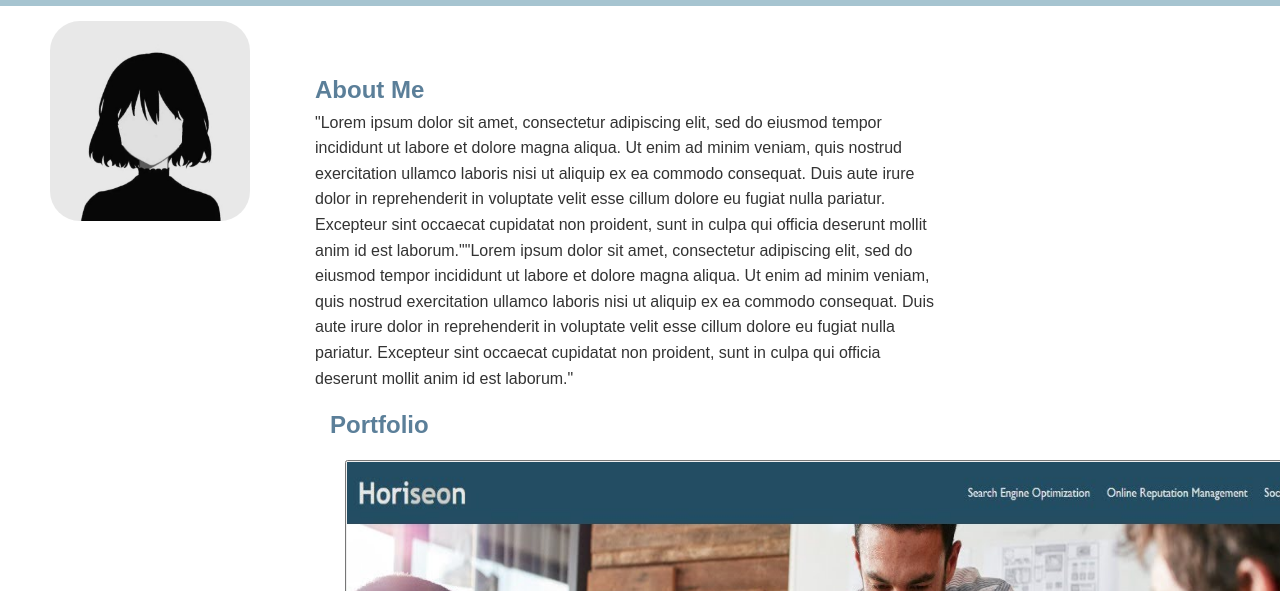
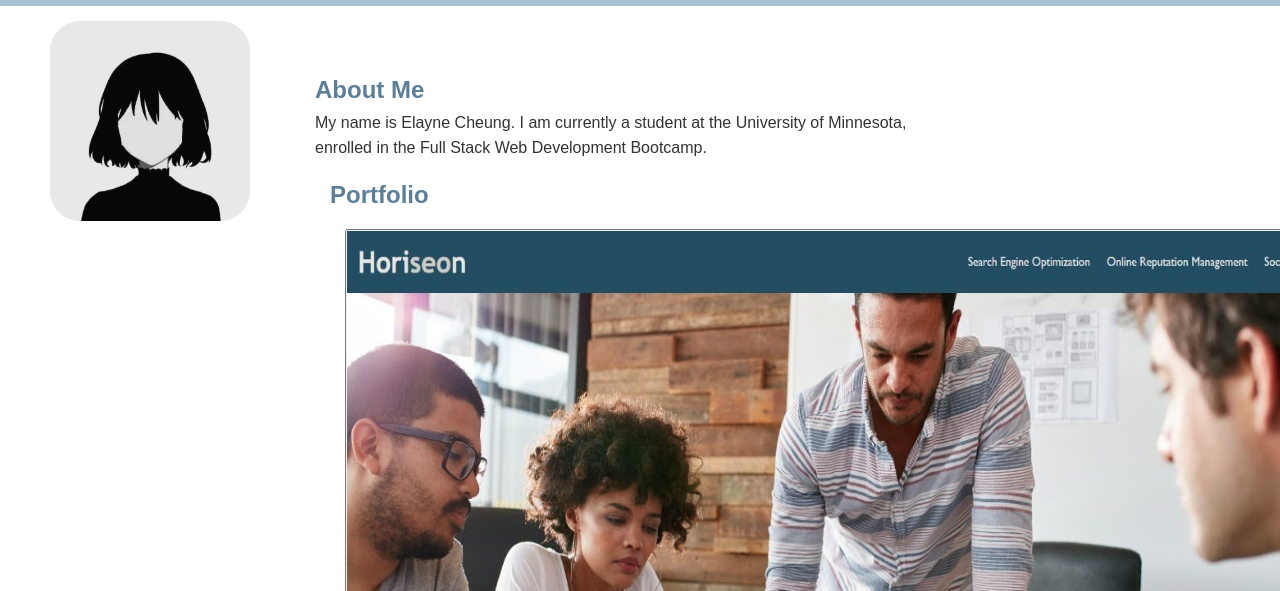
Before and after one commit to ellacheu/Portfolio, a plain HTML site: page index.html in a window 1280 px wide. Shown: the part 601-1192 px from the top of the page. Drawn offline with Linux system fonts and the light colour scheme.

Commit message:
personalized header image and started new bio

```diff
--- a/index.html
+++ b/index.html
@@ -36,15 +36,8 @@
             <!-- nav linked to section -->
             <h2 id="about-me">About Me</h2>
                 <p>
-                "Lorem ipsum dolor sit amet, consectetur adipiscing elit, sed do eiusmod tempor incididunt ut labore
-                et dolore magna aliqua. Ut enim ad minim veniam, quis nostrud exercitation ullamco laboris nisi ut
-                aliquip ex ea commodo consequat. Duis aute irure dolor in reprehenderit in voluptate velit esse cillum
-                dolore eu fugiat nulla pariatur. Excepteur sint occaecat cupidatat non proident, sunt in culpa qui officia
-                deserunt mollit anim id est laborum.""Lorem ipsum dolor sit amet, consectetur adipiscing elit, sed do eiusmod tempor incididunt ut labore
-                et dolore magna aliqua. Ut enim ad minim veniam, quis nostrud exercitation ullamco laboris nisi ut
-                aliquip ex ea commodo consequat. Duis aute irure dolor in reprehenderit in voluptate velit esse cillum
-                dolore eu fugiat nulla pariatur. Excepteur sint occaecat cupidatat non proident, sunt in culpa qui officia
-                deserunt mollit anim id est laborum."
+                My name is Elayne Cheung.  I am currently a student at the University of Minnesota, enrolled in the Full Stack Web
+                Development Bootcamp.
                 </p>
 
         <!-- portfolio content -->
```
Also changed, not shown: assets/images/header image.jpg.
